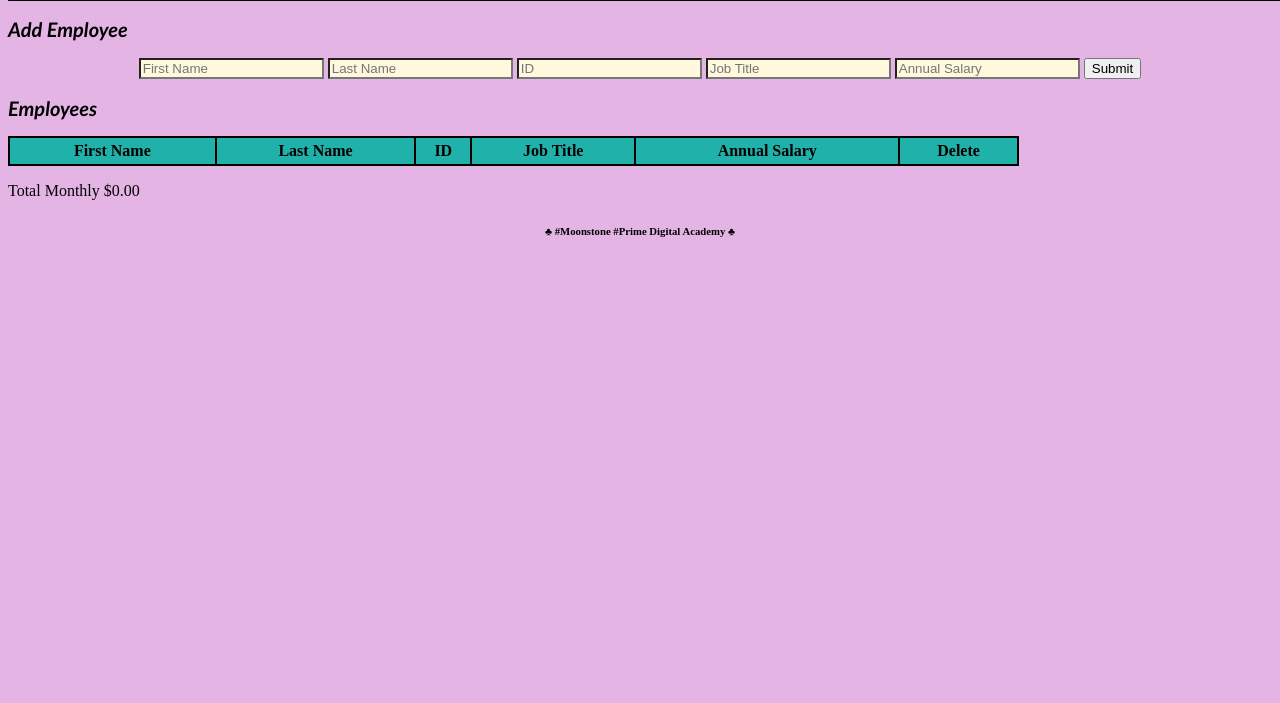
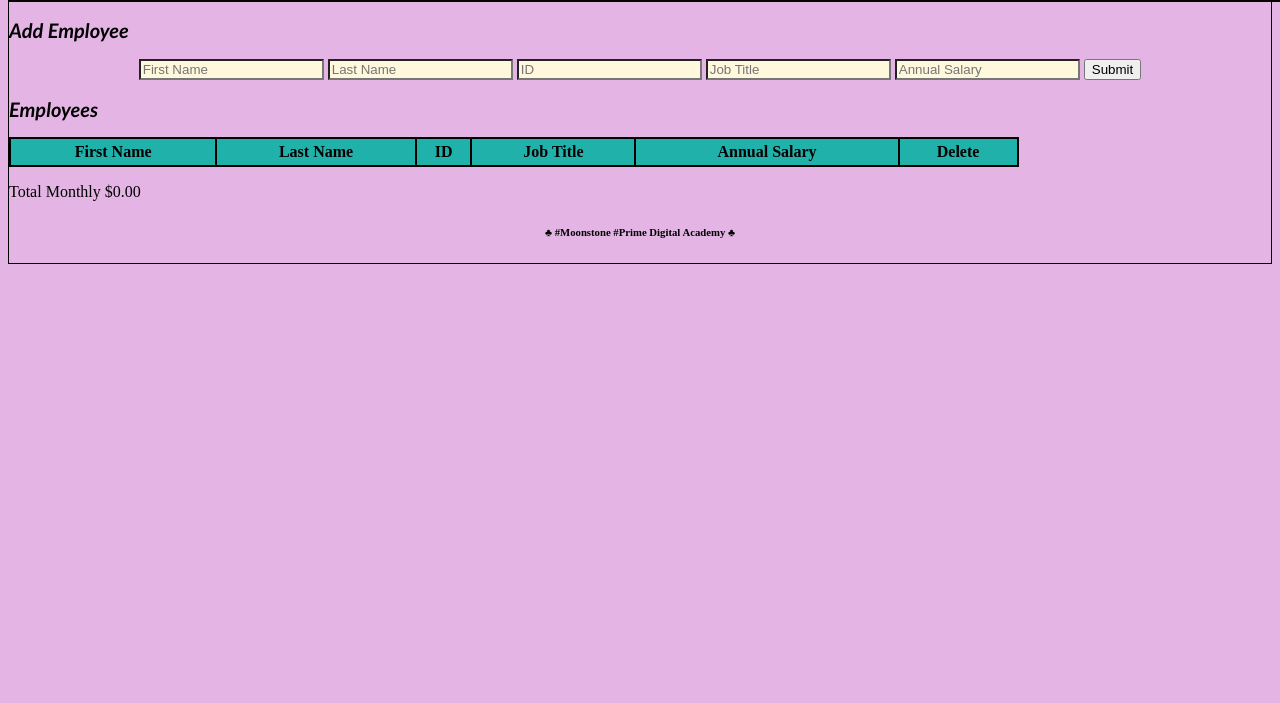
Before and after one commit to BrianWerner-43/weekend-salary-calculator, a website: page index.html in a window 1280 px wide. Shown: the part 97-800 px from the top of the page. Drawn offline with Linux system fonts and the light colour scheme.

Commit message:
Did some clean up on the js file

```diff
--- a/script.js
+++ b/script.js
@@ -16,7 +16,7 @@ function newEmployee(event) {
     let id = document.getElementById('submitId').value;
     let title = document.getElementById('submitTitle').value;
     let annualSalary = document.getElementById('submitAnnualSalary').value;
-    // let total = document.getElementById('total').value;
+
     console.log('Test inputs');
 
 
--- a/style.css
+++ b/style.css
@@ -48,6 +48,7 @@ h2 {
 
 
 body {
+    border: 1px solid black ;
     background-color: rgb(228, 181, 228);
 }
 
```
Also changed, not shown: index.html (+1 -1 lines).
